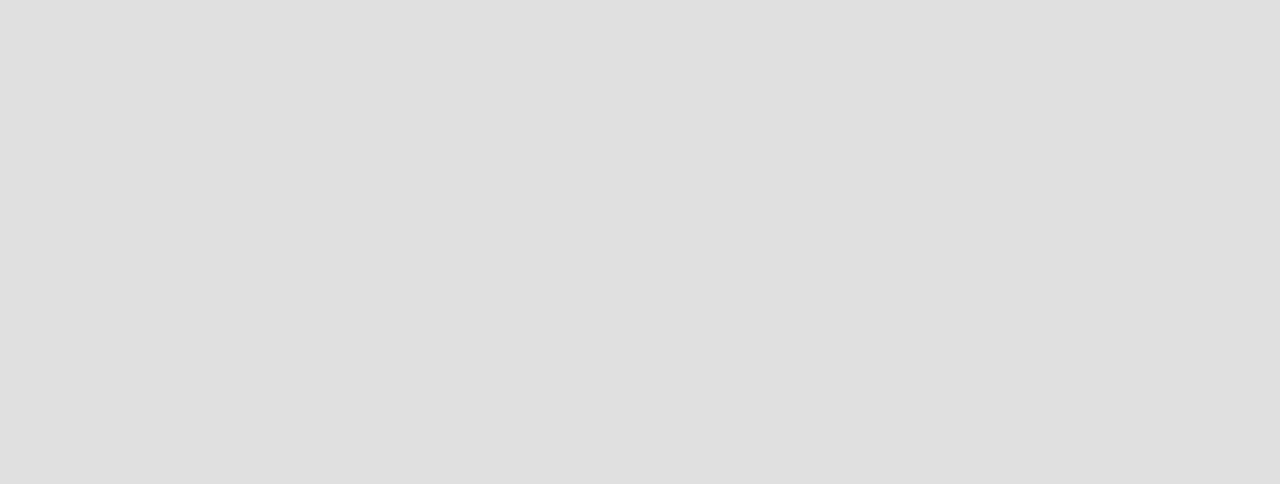
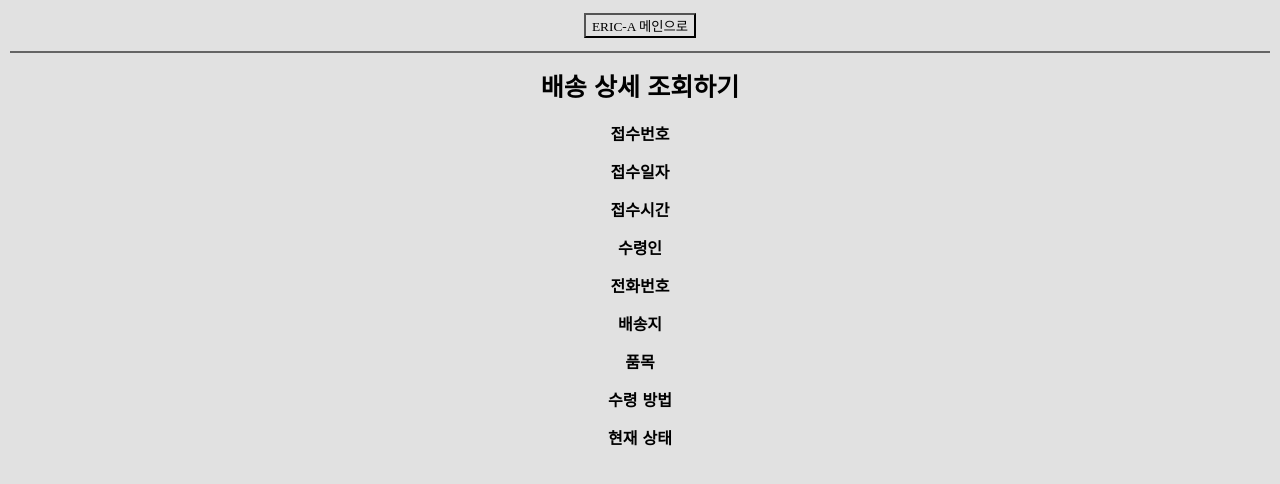
Before and after one commit to CrashLab-2022/ERIC-A-web-frontend-nuxtjs, a Nuxt app: page /delivery/detail in a window 1280 px wide. Before the commit this address had no page. Shown: the top 484 px of the page. Built offline with nearby package versions, Linux system fonts and the light colour scheme; no server answers; a web font is replaced by a local one.

Commit message:
detail: 배송 상세 조회 페이지 구현

```diff
--- /dev/null
+++ b/pages/delivery/detail.vue
@@ -0,0 +1,100 @@
+<template>
+    <div class="container">
+        <Header />
+        <h3>배송 상세 조회하기</h3>
+        <div>
+            <!-- {{ name }}님의 접수 내역 -->
+        </div>
+        <table id="info">
+        <thead>
+                <tr v-for ="index in deliveryHeader" v-bind:key="index"><th>{{index}}</th></tr>
+        </thead>
+        <tbody>
+            <!-- <tr v-for ="line in deliveryList" v-bind:key="line"> -->
+            <!-- <tr v-for ="d in deliveryList" v-bind:key="d"><td>{{d.name}}</td></tr> -->
+            <tr v-for ="d in deliveryList[0]" v-bind:key="d"><td>{{d}}</td></tr>
+
+            <!-- </tr> -->
+        </tbody>
+    </table>
+
+    </div>
+</template>
+
+<script>
+import Header from '../../components/Header';
+export default {
+    components: {
+        Header
+    },
+    data() {
+        return {
+            name: null,
+            phoneNumber: this.$route.query.phoneNumber,
+            index: this.$route.query.index,
+            userPhoneNumber: null,
+            deliveryHeader: ['접수번호', '접수일자', '접수시간', '수령인', '전화번호', '배송지', '품목', '수령 방법', '현재 상태'],
+            deliveryList: []
+        }
+    },
+    mounted() {
+
+        this.$axios.get('/user/session').then(result => {
+            this.name = result.data.name
+            this.userPhoneNumber = result.data.phoneNumber
+            if (this.phoneNumber != this.userPhoneNumber) {
+                alert('잘못된 접근입니다.')
+                this.$router.push('/');
+            }
+        });
+
+        this.$axios.get(`delivery/list/${this.phoneNumber}`).then(result => {
+            console.log(result)
+            let list = []
+                    console.log($nuxt.$route.query.id)
+
+            result.data.forEach(function (value, index) {
+                if (value.id == $nuxt.$route.query.id) {
+                    list.push({
+                        // index: index + 1,
+                        id: value.id,
+                        date: value.date,
+                        time: value.time,
+                        name: value.name,
+                        phoneNumber: value.phoneNumber,
+                        destination: value.destination,
+                        item: value.item,
+                        isInPerson: value.isInPerson,
+                        status: value.status
+                    });
+                }
+            });
+            this.deliveryList = list
+        });
+    },
+    methods: {
+    }
+};
+</script>
+
+<style>
+    thead, tbody{
+        display:inline-block;
+    }
+    th, tr, td {
+        height: 36px;
+        width: 150px;
+    }
+    /* th:nth-of-type(odd) {
+        background-color: white;
+        height: 36px;
+    }
+    th:nth-of-type(even) {
+        background-color: rgba(131, 181, 222, 0.5);
+        height: 36px;
+    } */
+    table tr:nth-of-type(odd){
+        background-color: rgba(131, 181, 222, 0.5);
+    }
+
+</style>
```
